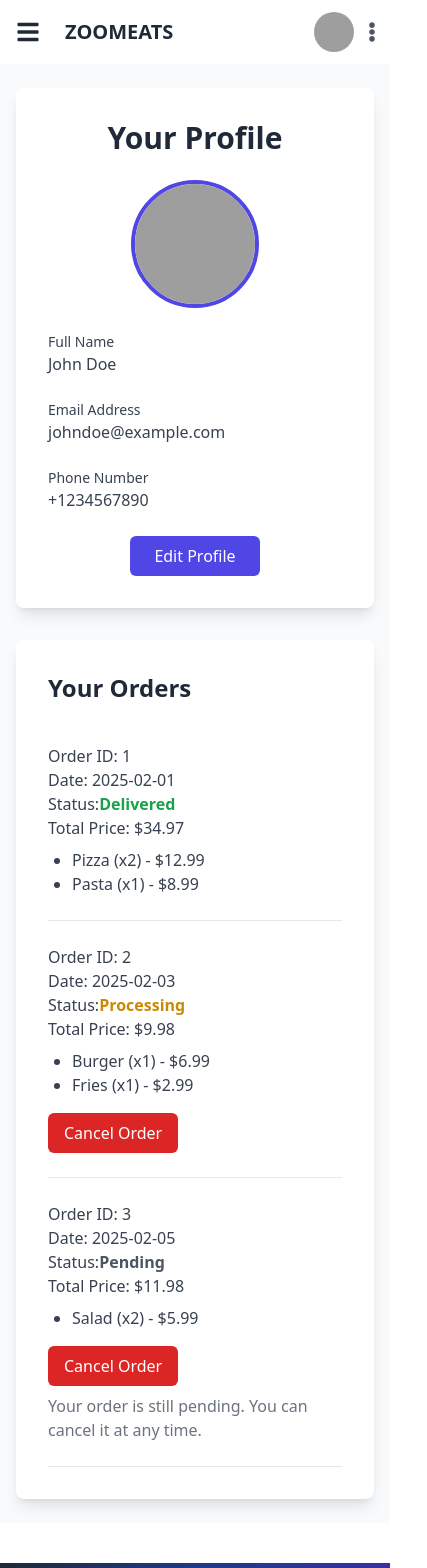
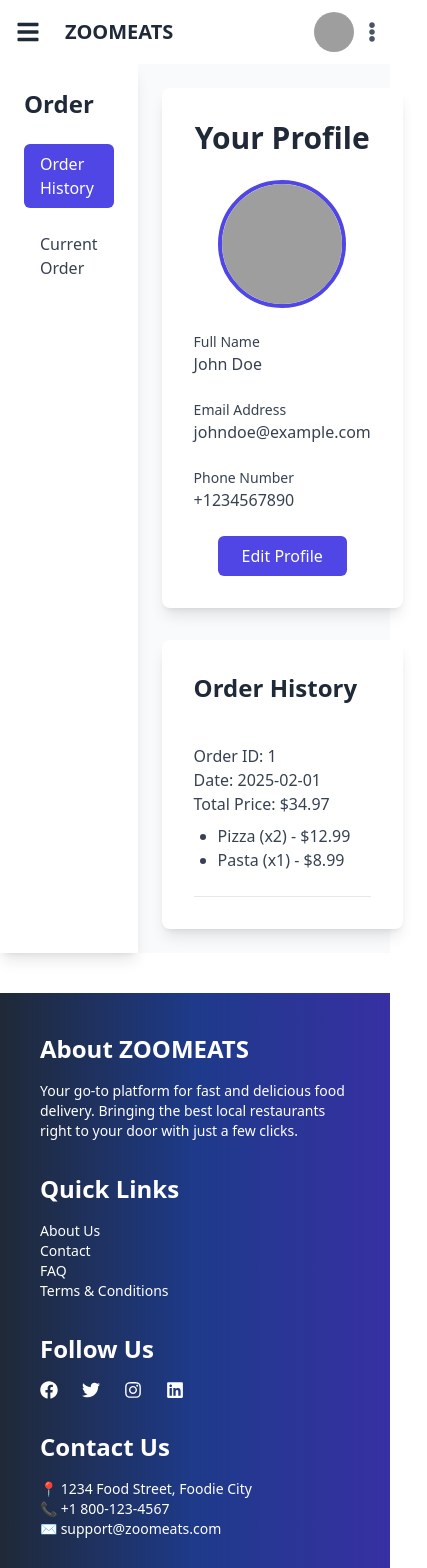
Before and after one commit to mdhabibur-rahman/dokan, a React (Vite) app: page /customer_profile in a window 390 px wide. Shown: the top 1568 px of the page, 427 px wide, since content can reach past the window. Built offline with nearby package versions, Linux system fonts and the light colour scheme; grey boxes are pictures that could not be loaded.

Commit message:
create fully responsiv home and add side bar on customer profile

```diff
--- a/src/Pages/Home/Home.jsx
+++ b/src/Pages/Home/Home.jsx
@@ -50,7 +50,7 @@ const Home = () => {
 
     return (
         <>
-            <Carousel></Carousel>
+            <Carousel />
 
             {/* Beautiful Search Bar Below Carousel */}
             <div className="w-full p-5 flex justify-center items-center mt-6 rounded-lg shadow-lg">
@@ -76,12 +76,9 @@ const Home = () => {
                 </button>
             </div>
 
-
-
-
             <main className="flex p-8">
                 {/* Sidebar for Filters - Hidden on Small Devices */}
-                <div className="w-64 bg-gray-100 p-5 rounded-lg shadow-md mr-8 hidden md:block">
+                <div className="w-64 bg-gray-100 p-5 rounded-lg shadow-md mr-8 hidden 2xl:block">
                     <h2 className="text-2xl font-semibold mb-5">Filters</h2>
 
                     {/* Sort By Section */}
@@ -163,19 +160,22 @@ const Home = () => {
 
                     {/* Display All or Filtered Products */}
                     <div className="flex items-center justify-center mt-10">
-                        <div className="grid grid-cols-1 sm:grid-cols-1 md:grid-cols-2 2xl:grid-cols-3 gap-4 sm:gap-5 lg:gap-20">
+                        <div className="grid grid-cols-1 sm:grid-cols-3 md:grid-cols-3 2xl:grid-cols-4 gap-4 sm:gap-5 lg:gap-20">
                             {(filteredProducts.length > 0 ? filteredProducts : foodItems).map((food) => (
-                                <div key={food.id} className="card bg-base-100 lg:w-96 shadow-xl md:w-50">
+                                <div
+                                    key={food.id}
+                                    className="card bg-base-100 shadow-xl w-full sm:w-50 md:w-60 lg:w-96 max-w-xs mx-auto h-auto sm:h-96 md:h-auto"
+                                >
                                     <figure className="px-10 pt-10">
                                         <img
                                             src={food.image}
                                             alt={food.name}
-                                            className="rounded-xl"
+                                            className="rounded-lg w-full h-full object-cover"
                                         />
                                     </figure>
                                     <div className="card-body items-center text-center">
-                                        <h2 className="card-title">{food.name}</h2>
-                                        <p>{food.description}</p>
+                                        <h2 className="card-title text-sm sm:text-base md:text-lg lg:text-xl">{food.name}</h2>
+                                        <p className="text-xs sm:text-sm md:text-base lg:text-lg">{food.description}</p>
                                         <div className="card-actions">
                                             <button className="w-full py-2 px-4 bg-indigo-600 text-white rounded-md focus:ring-2 focus:ring-indigo-500 focus:ring-opacity-50 hover:bg-indigo-700">
                                                 Buy Now
@@ -186,7 +186,6 @@ const Home = () => {
                             ))}
                         </div>
                     </div>
-
                 </div>
             </main>
         </>
--- a/src/Pages/Profile/CustomerProfile.jsx
+++ b/src/Pages/Profile/CustomerProfile.jsx
@@ -11,6 +11,7 @@ const CustomerProfile = () => {
   const [orders, setOrders] = useState([]);
   const [isEditing, setIsEditing] = useState(false);
   const [formData, setFormData] = useState(customerData);
+  const [selectedSection, setSelectedSection] = useState('orderHistory'); // Controls which section is shown ('orderHistory' or 'currentOrder')
 
   // Fetch customer orders (can be from an API)
   useEffect(() => {
@@ -37,6 +38,16 @@ const CustomerProfile = () => {
         totalPrice: 9.98,
       },
       {
+        id: 2,
+        date: '2025-02-03',
+        status: 'On the way',
+        items: [
+          { name: 'Burger', quantity: 1, price: 6.99 },
+          { name: 'Fries', quantity: 1, price: 2.99 },
+        ],
+        totalPrice: 9.98,
+      },
+      {
         id: 3,
         date: '2025-02-05',
         status: 'Pending',
@@ -51,7 +62,6 @@ const CustomerProfile = () => {
   }, []);
 
   const handleCancelOrder = (orderId) => {
-    // Handle the canceling of the order (make an API call or update the order status)
     setOrders((prevOrders) =>
       prevOrders.map((order) =>
         order.id === orderId ? { ...order, status: 'Cancelled' } : order
@@ -78,8 +88,33 @@ const CustomerProfile = () => {
     setIsEditing(false);
   };
 
+  const filterOrdersByStatus = (status) => {
+    return orders.filter(order => order.status === status);
+  };
+
   return (
-    <div className="min-h-screen bg-gray-50 flex flex-col items-center py-6 px-4 sm:px-6 lg:px-8">
+    <div className="min-h-screen bg-gray-50 flex">
+      {/* Sidebar */}
+      <div className="w-64 bg-white p-6 shadow-lg">
+        <h3 className="text-2xl font-semibold text-gray-800 mb-6">Order</h3>
+        <div className="space-y-4">
+          <button
+            onClick={() => setSelectedSection('orderHistory')}
+            className={`w-full py-2 text-left px-4 rounded-md ${selectedSection === 'orderHistory' ? 'bg-indigo-600 text-white' : 'text-gray-700 hover:bg-gray-200'}`}
+          >
+            Order History
+          </button>
+          <button
+            onClick={() => setSelectedSection('currentOrder')}
+            className={`w-full py-2 text-left px-4 rounded-md ${selectedSection === 'currentOrder' ? 'bg-indigo-600 text-white' : 'text-gray-700 hover:bg-gray-200'}`}
+          >
+            Current Order
+          </button>
+        </div>
+      </div>
+
+      {/* Main Content */}
+      <div className="flex-1 p-6">
         <div className="max-w-3xl w-full bg-white p-8 rounded-lg shadow-lg">
           <h2 className="text-3xl font-semibold text-center text-gray-800 mb-6">Your Profile</h2>
 
@@ -182,17 +217,36 @@ const CustomerProfile = () => {
 
         {/* Orders Section */}
         <div className="max-w-3xl w-full bg-white p-8 rounded-lg shadow-lg mt-8">
-        <h3 className="text-2xl font-semibold text-gray-800 mb-4">Your Orders</h3>
+          <h3 className="text-2xl font-semibold text-gray-800 mb-4">
+            {selectedSection === 'orderHistory' ? 'Order History' : 'Current Orders'}
+          </h3>
 
-        {/* Orders List */}
-        {orders.map((order) => (
+          {/* Conditional Display of Orders */}
+          {selectedSection === 'orderHistory' &&
+            orders.filter(order => order.status === 'Delivered').map((order) => (
+              <div key={order.id} className="border-b py-6">
+                <p className="text-gray-700">Order ID: {order.id}</p>
+                <p className="text-gray-700">Date: {order.date}</p>
+                <p className="text-gray-700">Total Price: ${order.totalPrice}</p>
+                <ul className="list-disc pl-6 mt-2">
+                  {order.items.map((item, index) => (
+                    <li key={index} className="text-gray-700">
+                      {item.name} (x{item.quantity}) - ${item.price}
+                    </li>
+                  ))}
+                </ul>
+              </div>
+            ))
+          }
+
+          {selectedSection === 'currentOrder' &&
+            orders.filter(order => ['Processing', 'On the way', 'Pending'].includes(order.status)).map((order) => (
               <div key={order.id} className="border-b py-6">
                 <p className="text-gray-700">Order ID: {order.id}</p>
                 <p className="text-gray-700">Date: {order.date}</p>
                 <p className="text-gray-700">Status:
                   <span
-                className={`${
-                  order.status === 'Delivered' ? 'text-green-600' :
+                    className={`${order.status === 'Delivered' ? 'text-green-600' :
                       order.status === 'Processing' ? 'text-yellow-600' :
                         order.status === 'On the way' ? 'text-blue-600' :
                           order.status === 'Cancelled' ? 'text-red-600' :
@@ -203,14 +257,6 @@ const CustomerProfile = () => {
                   </span>
                 </p>
                 <p className="text-gray-700">Total Price: ${order.totalPrice}</p>
-
-            <ul className="list-disc pl-6 mt-2">
-              {order.items.map((item, index) => (
-                <li key={index} className="text-gray-700">
-                  {item.name} (x{item.quantity}) - ${item.price}
-                </li>
-              ))}
-            </ul>
 
                 {/* Show cancel option if the order is Processing, On the way, or Pending */}
                 {(order.status === 'Processing' || order.status === 'On the way' || order.status === 'Pending') && (
@@ -223,12 +269,10 @@ const CustomerProfile = () => {
                     </button>
                   </div>
                 )}
-
-            {order.status === 'Pending' && (
-              <p className="mt-2 text-gray-500">Your order is still pending. You can cancel it at any time.</p>
-            )}
               </div>
-        ))}
+            ))
+          }
+        </div>
       </div>
     </div>
   );
--- a/src/Pages/Sharde/Footer.jsx
+++ b/src/Pages/Sharde/Footer.jsx
@@ -26,17 +26,37 @@ const Footer = () => {
         <div className="social-media">
           <h3 className="text-2xl font-semibold mb-4">Follow Us</h3>
           <div className="flex space-x-6">
-            <a href="https://facebook.com" target="_blank" rel="noopener noreferrer" className="hover:text-indigo-300 transition">
-              <FaFacebook size={30} />
+            <a
+              href="https://facebook.com"
+              target="_blank"
+              rel="noopener noreferrer"
+              className="hover:text-indigo-300 transition"
+            >
+              <FaFacebook className="text-lg sm:text-2xl md:text-2xl" />
             </a>
-            <a href="https://twitter.com" target="_blank" rel="noopener noreferrer" className="hover:text-indigo-300 transition">
-              <FaTwitter size={30} />
+            <a
+              href="https://twitter.com"
+              target="_blank"
+              rel="noopener noreferrer"
+              className="hover:text-indigo-300 transition"
+            >
+              <FaTwitter className="text-lg sm:text-2xl md:text-2xl" />
             </a>
-            <a href="https://instagram.com" target="_blank" rel="noopener noreferrer" className="hover:text-indigo-300 transition">
-              <FaInstagram size={30} />
+            <a
+              href="https://instagram.com"
+              target="_blank"
+              rel="noopener noreferrer"
+              className="hover:text-indigo-300 transition"
+            >
+              <FaInstagram className="text-lg sm:text-2xl md:text-2xl" />
             </a>
-            <a href="https://linkedin.com" target="_blank" rel="noopener noreferrer" className="hover:text-indigo-300 transition">
-              <FaLinkedin size={30} />
+            <a
+              href="https://linkedin.com"
+              target="_blank"
+              rel="noopener noreferrer"
+              className="hover:text-indigo-300 transition"
+            >
+              <FaLinkedin className="text-lg sm:text-2xl md:text-2xl" />
             </a>
           </div>
         </div>
--- a/src/Pages/Sharde/Navbar.jsx
+++ b/src/Pages/Sharde/Navbar.jsx
@@ -111,7 +111,7 @@ const Navbar = () => {
           </a>
           {/* Three-dot button */}
           <button
-            className="text-xl text-gray-600"
+            className="text-xl text-gray-600 lg:hidden" // Hides button on large screens and above
             onClick={() => setIsDropdownOpen(!isDropdownOpen)} // Toggle dropdown visibility
           >
             <FaEllipsisV />
```
Also changed, not shown: src/assets/img/food/Ultimate-Veggie-Burgers-FT-Recipe-0821-5d7532c53a924a7298d2175cf1d4219f.jpg (added), src/index.css (indentation only). Lines whose indentation alone changed are shown as unchanged.
